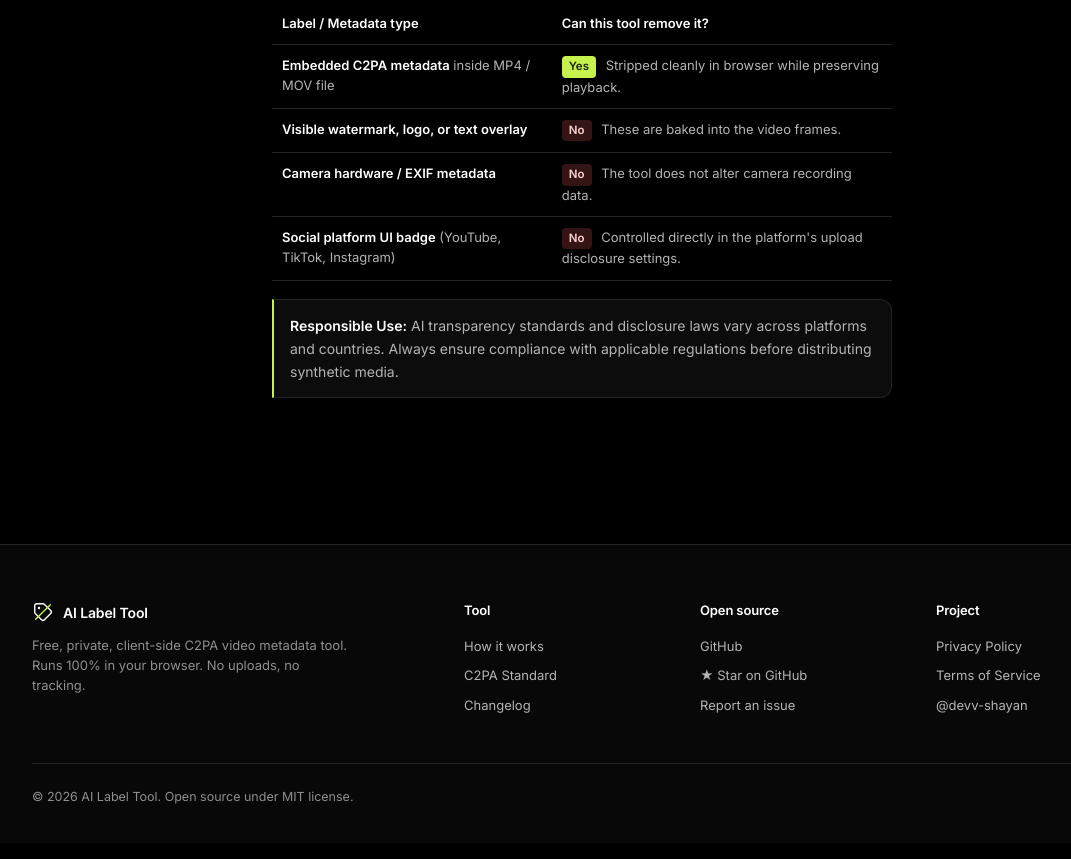
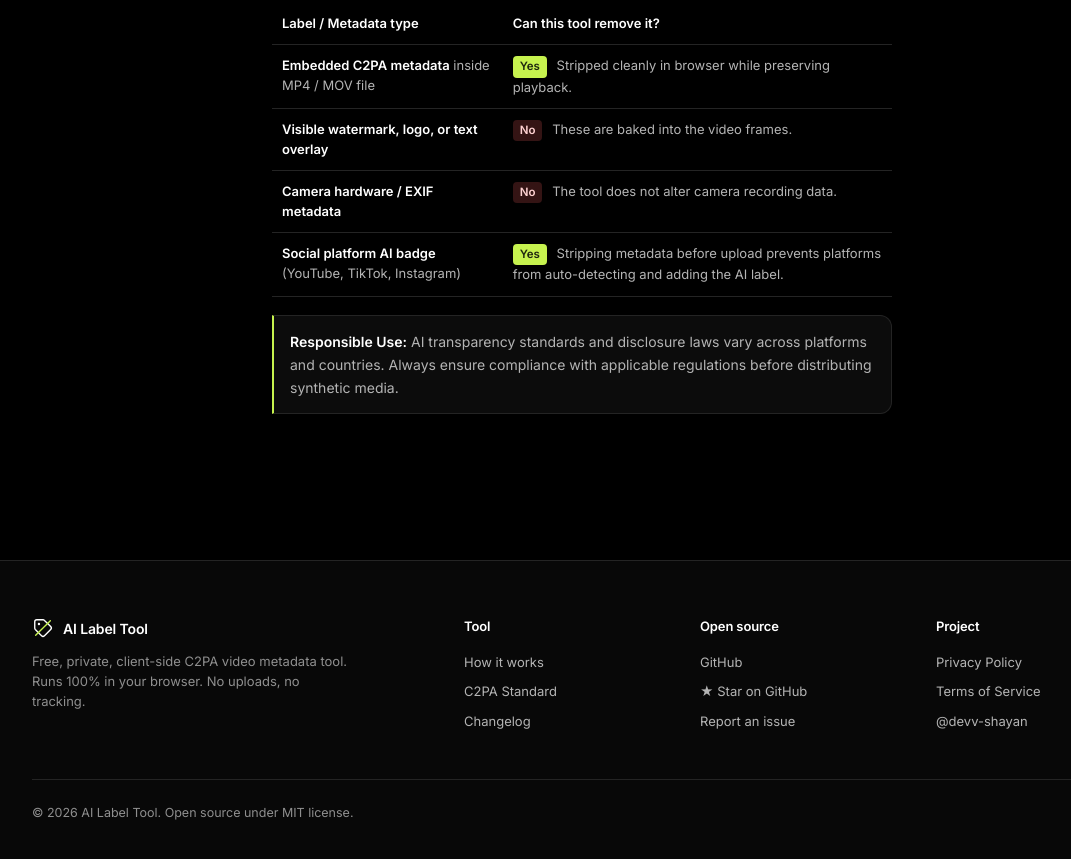
Before and after one commit to devv-shayan/ai-label-tool, a website: page public/index.html in a window 1280 px wide. Shown: the part 1041-1900 px from the top of the page, without its empty margins (58-1129 px from the left). Drawn offline with Linux system fonts and the light colour scheme.

Commit message:
Update table to reflect that stripping metadata prevents social platform auto-badges

```diff
--- a/public/index.html
+++ b/public/index.html
@@ -972,8 +972,8 @@
                                 <td><span class="badge-no">No</span> The tool does not alter camera recording data.</td>
                             </tr>
                             <tr>
-                                <td><strong>Social platform UI badge</strong> (YouTube, TikTok, Instagram)</td>
-                                <td><span class="badge-no">No</span> Controlled directly in the platform's upload disclosure settings.</td>
+                                <td><strong>Social platform AI badge</strong> (YouTube, TikTok, Instagram)</td>
+                                <td><span class="badge-yes">Yes</span> Stripping metadata before upload prevents platforms from auto-detecting and adding the AI label.</td>
                             </tr>
                         </tbody>
                     </table>
```
